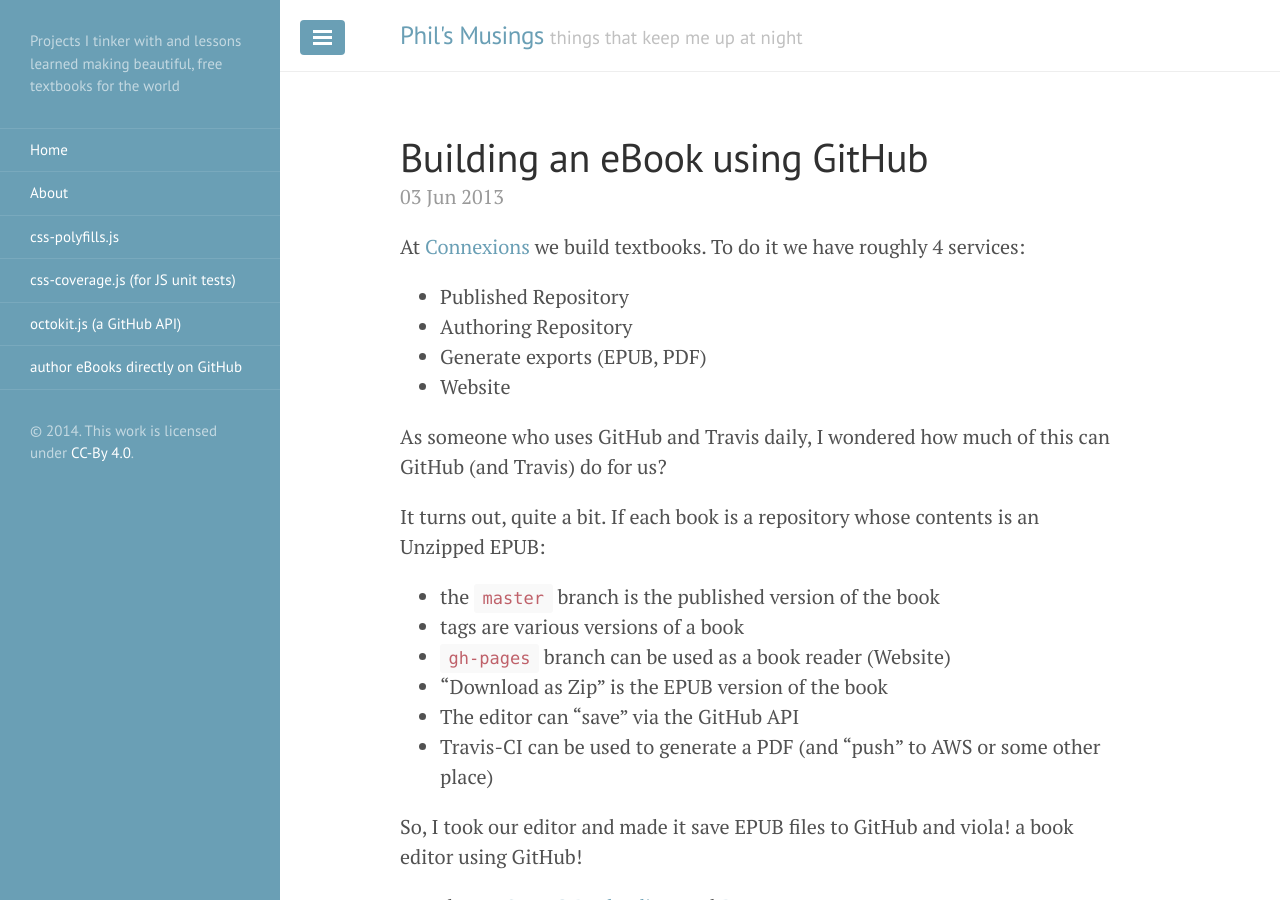
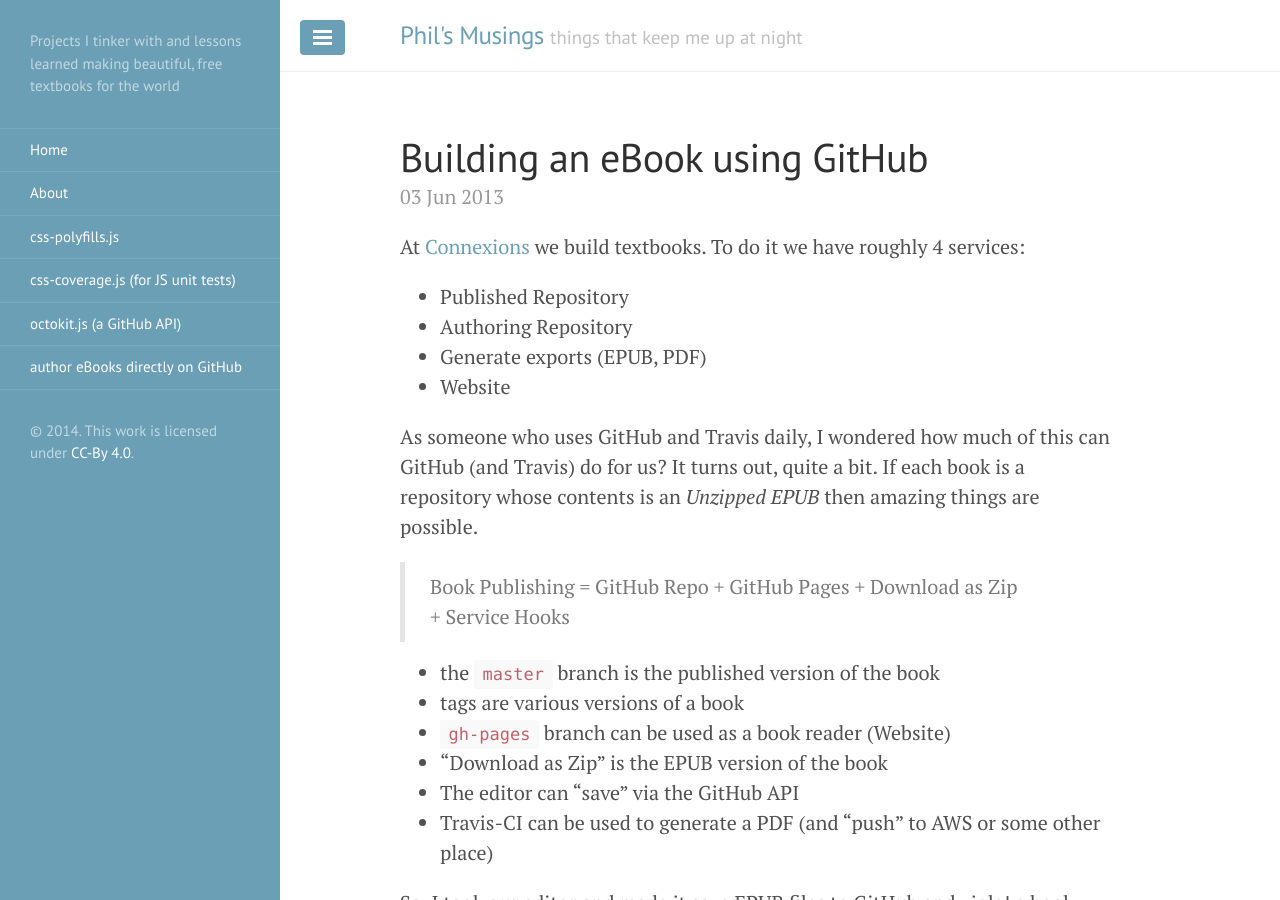
Before and after one commit to philschatz/philschatz.github.io, a Jekyll site: the page built from _posts/2013-06-03-github-bookeditor.md, in a window 1280 px wide and 900 px high. Built offline with Jekyll 4.4.1, drawn with Linux system fonts in a browser that asks for light colours; Markdown is read by kramdown in place of the engine named in the settings.

```diff
--- a/_posts/2013-06-03-github-bookeditor.md
+++ b/_posts/2013-06-03-github-bookeditor.md
@@ -11,8 +11,9 @@ At [Connexions](http://cnx.org) we build textbooks. To do it we have roughly 4 s
 - Website
 
 As someone who uses GitHub and Travis daily, I wondered how much of this can GitHub (and Travis) do for us?
+It turns out, quite a bit. If each book is a repository whose contents is an _Unzipped EPUB_ then amazing things are possible.
 
-It turns out, quite a bit. If each book is a repository whose contents is an Unzipped EPUB:
+> Book Publishing = GitHub Repo + GitHub Pages + Download as Zip + Service Hooks
 
 - the `master` branch is the published version of the book
 - tags are various versions of a book
```
Also changed, not shown: _posts/2013-12-10-css-polyfills.md (+8 -3 lines).
